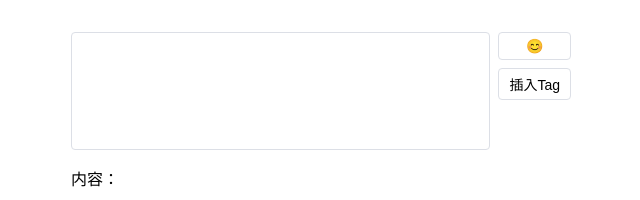
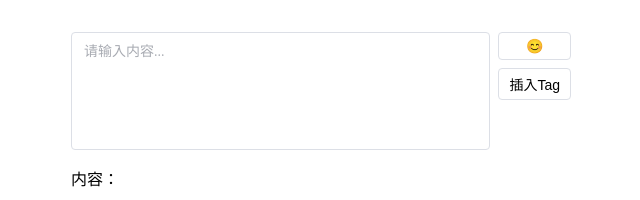
Before and after one commit to honwhy/my-editor, a Vue app: page / in a window 1280 px wide. Shown: the top 200 px of the page, without its empty margins (319-959 px from the left). Built offline with nearby package versions, Linux system fonts and the light colour scheme.

Commit message:
feat: placeholder

```diff
--- a/src/components/CustomInput.vue
+++ b/src/components/CustomInput.vue
@@ -4,6 +4,7 @@
       <div
         class="editable-div"
         contenteditable="true"
+        placeholder="请输入内容..."
         @blur="handleBlur"
         :innerHTML="modelValue"
       ></div>
@@ -216,7 +217,6 @@ const onEmojiSelect = (emoji: any) => {
   gap: 8px;
   align-items: flex-start;
 }
-
 .editable-div {
   flex: 1;
   border: 1px solid #dcdfe6;
@@ -228,12 +228,19 @@ const onEmojiSelect = (emoji: any) => {
   outline: none;
   line-height: 1.5;
   font-size: 14px;
+  position: relative;
+}
+
+.editable-div:empty::before {
+  content: attr(placeholder);
+  color: #a8abb2;
+  position: absolute;
+  pointer-events: none;
 }
 
 .editable-div:focus {
   border-color: #409eff;
 }
-
 .emoji-button {
   padding: 5px 10px;
   border: 1px solid #dcdfe6;
@@ -242,11 +249,9 @@ const onEmojiSelect = (emoji: any) => {
   cursor: pointer;
   font-size: 16px;
 }
-
 .emoji-button:hover {
   background: #f5f7fa;
 }
-
 .emoji-picker-container {
   position: absolute;
   right: 0;
@@ -254,14 +259,12 @@ const onEmojiSelect = (emoji: any) => {
   margin-top: 8px;
   z-index: 1000;
 }
-
 .buttons {
   display: flex;
   flex-direction: column;
   gap: 8px;
   position: relative;
 }
-
 .emoji-button,
 .tag-button {
   padding: 5px 10px;
@@ -272,12 +275,10 @@ const onEmojiSelect = (emoji: any) => {
   font-size: 14px;
   width: 100%;
 }
-
 .emoji-button:hover,
 .tag-button:hover {
   background: #f5f7fa;
 }
-
 .tag-dropdown {
   position: absolute;
   right: 0;
@@ -290,16 +291,13 @@ const onEmojiSelect = (emoji: any) => {
   z-index: 1000;
   min-width: 100px;
 }
-
 .tag-item {
   padding: 8px 12px;
   cursor: pointer;
 }
-
 .tag-item:hover {
   background: #f5f7fa;
 }
-
 :deep(.tag) {
   display: inline-block;
   height: 22px;
@@ -312,7 +310,6 @@ const onEmojiSelect = (emoji: any) => {
   position: relative;
   vertical-align: middle;
 }
-
 :deep(.tag::before) {
   content: attr(data-value);
   position: absolute;
@@ -327,7 +324,6 @@ const onEmojiSelect = (emoji: any) => {
   font-size: 12px;
   white-space: nowrap;
 }
-
 /* 移除 hr 默认样式 */
 :deep(.tag:not([type="text"])) {
   border: none;
```
